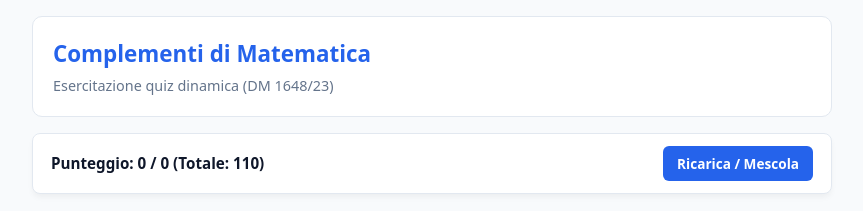
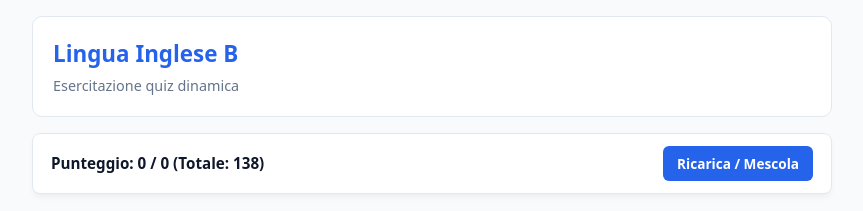
Before and after one commit to CkGamesStudio/universita, a plain HTML site: page inglese.html in a window 1280 px wide. Shown: the top 211 px of the page, without its empty margins (208-1071 px from the left). Drawn offline with Linux system fonts and the light colour scheme.

Commit message:
Update inglese.html

```diff
--- a/inglese.html
+++ b/inglese.html
@@ -3,7 +3,7 @@
 <head>
   <meta charset="UTF-8">
   <meta name="viewport" content="width=device-width, initial-scale=1.0">
-  <title>Quiz Complementi di Matematica</title>
+  <title>Quiz Lingua Inglese B</title>
   <style>
     :root {
       --bg: #f8fafc;
@@ -152,8 +152,8 @@
 
 <div class="wrapper">
   <header>
-    <h1>Complementi di Matematica</h1>
-    <p style="color: #64748b; font-size: 0.9rem;">Esercitazione quiz dinamica (DM 1648/23)</p>
+    <h1>Lingua Inglese B</h1>
+    <p style="color: #64748b; font-size: 0.9rem;">Esercitazione quiz dinamica</p>
   </header>
 
   <div class="scoreboard">
@@ -169,7 +169,7 @@
 
 <script>
 // Percorso relativo al file presente nello stesso repository
-const DATA_URL = "./domande.json";
+const DATA_URL = "./domande_inglese.json";
 
 let rawQuestions = [];
 let score = 0;
```
